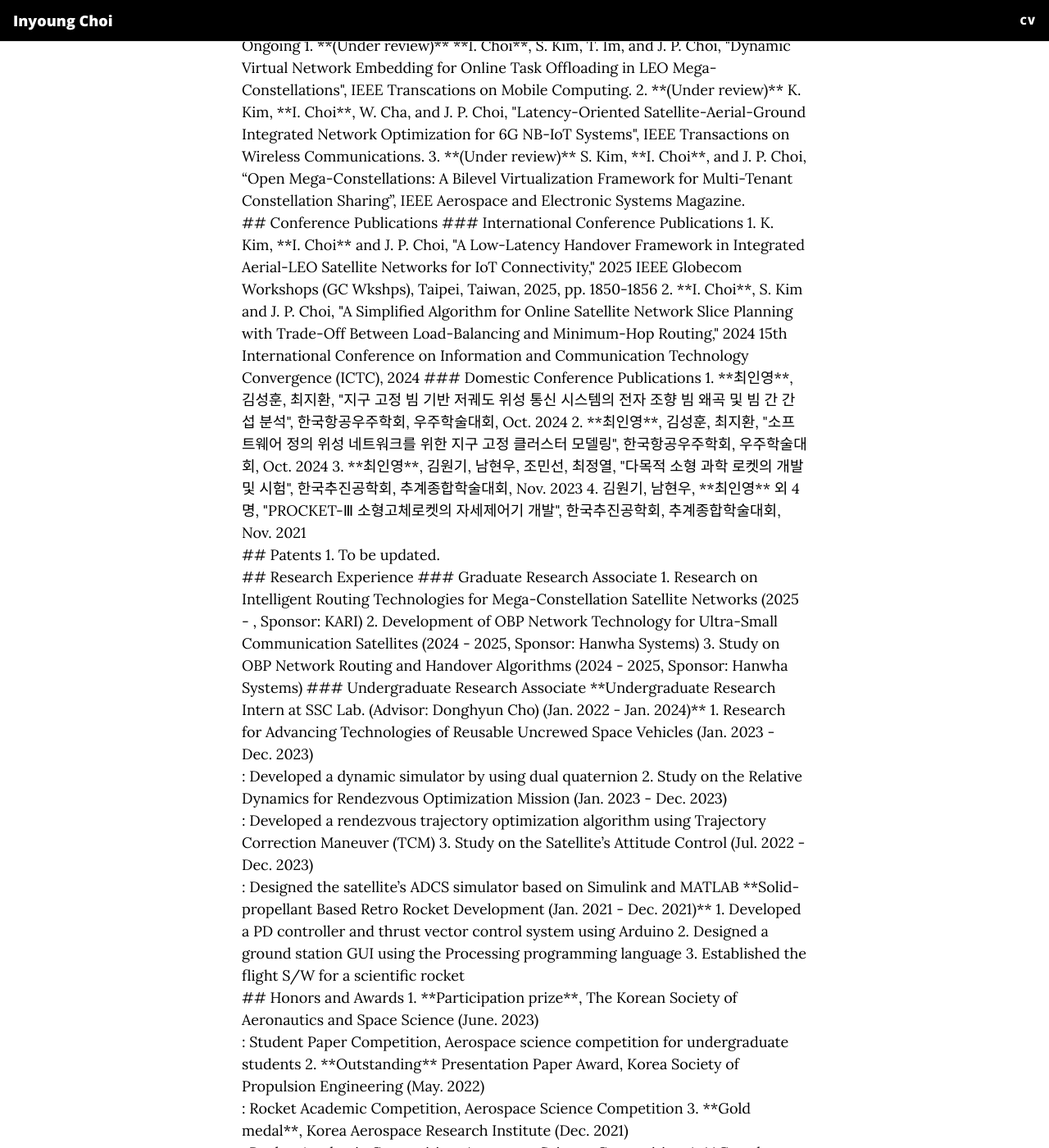
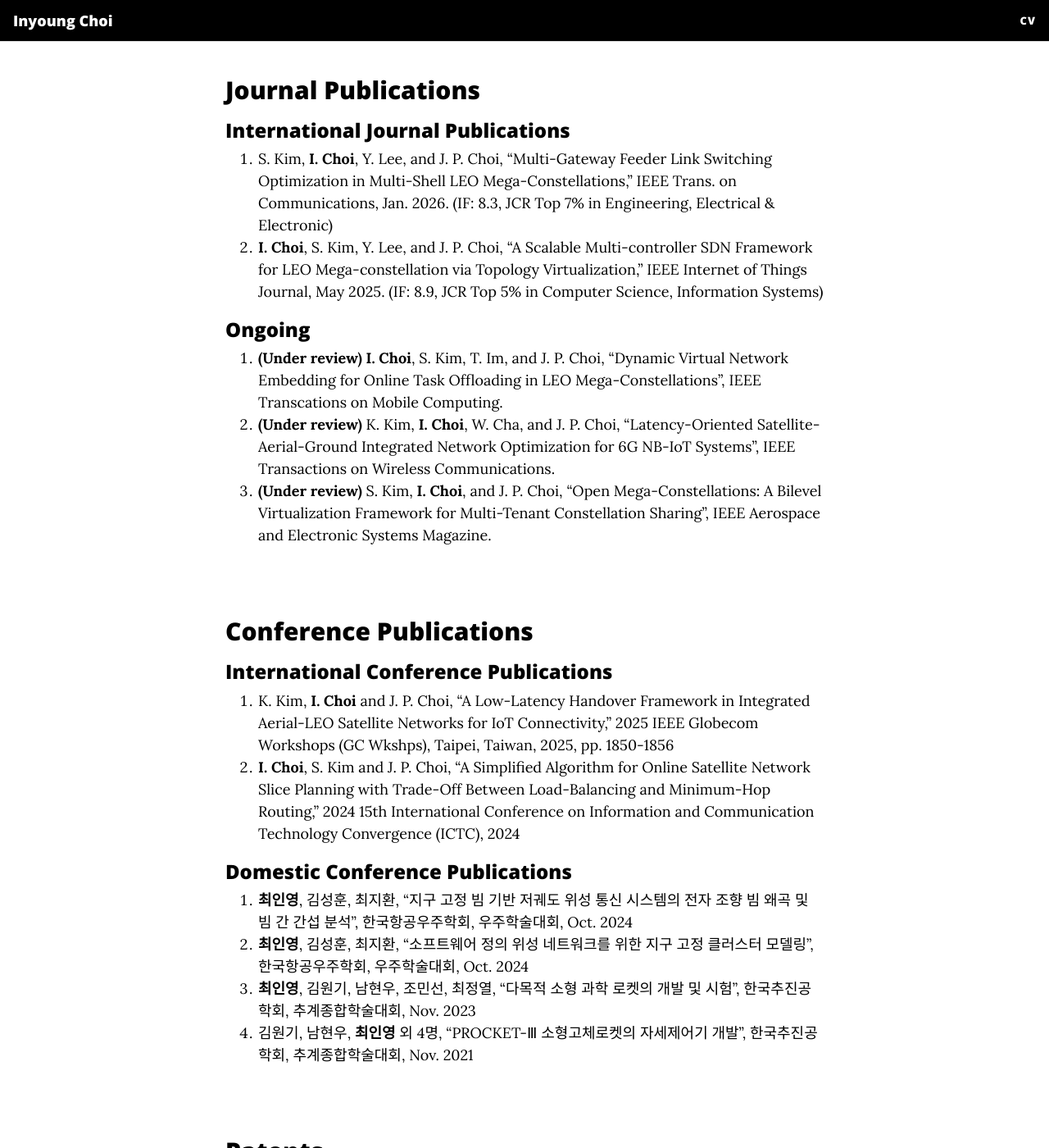
Before and after one commit to InyoungChoi-acai/InyoungChoi-acai.github.io, a Jekyll site: the page built from index.md, in a window 1280 px wide and 1400 px high, scrolled down 1032 px. Shown: the whole window at 82% size. Built offline with Jekyll 4.4.1, drawn with Linux system fonts in a browser that asks for light colours; nearby versions of some CDN libraries; the list of posts is cut into pages by our own code; some of the changed text lies outside the part shown.

Commit message:
Update index.md

```diff
--- a/index.md
+++ b/index.md
@@ -3,7 +3,7 @@ layout: page
 title: "Inyoung Choi"
 ---
 
-<div style="max-width: 1500px; margin: 0 auto; padding: 0 20px;">
+<div style="margin: 0 auto; padding: 0 20px;">
 
   <img src="/assets/img/최인영.jpg" alt="Choi, Inyoung" style="width: 140px; height: 190px; border-radius: 4px;">
 
@@ -16,6 +16,8 @@ title: "Inyoung Choi"
       Email : <a href="mailto:inyoung.choi@kaist.ac.kr">inyoung.choi@kaist.ac.kr</a>
     </p>
   </div>
+
+</div>
 
 Inyoung Choi received his B.S. degree (*summa cum laude*) in aerospace engineering from Pusan National University, Busan, South Korea, in 2024. He is currently pursuing his integrated master’s and doctoral course with the Department of Aerospace Engineering, Korea Advanced Institute of Science and Technology (KAIST). His research interests are in Aerospace communication, network and the applications of deep reinforcement learning.
 
@@ -102,5 +104,3 @@ Inyoung Choi received his B.S. degree (*summa cum laude*) in aerospace engineeri
   For 6 undergraduate semesters
   4. **National Science & Technology Scholarship @ PNU (2023)**<br>
   For 1 undergraduate semester
-
-</div>
```
